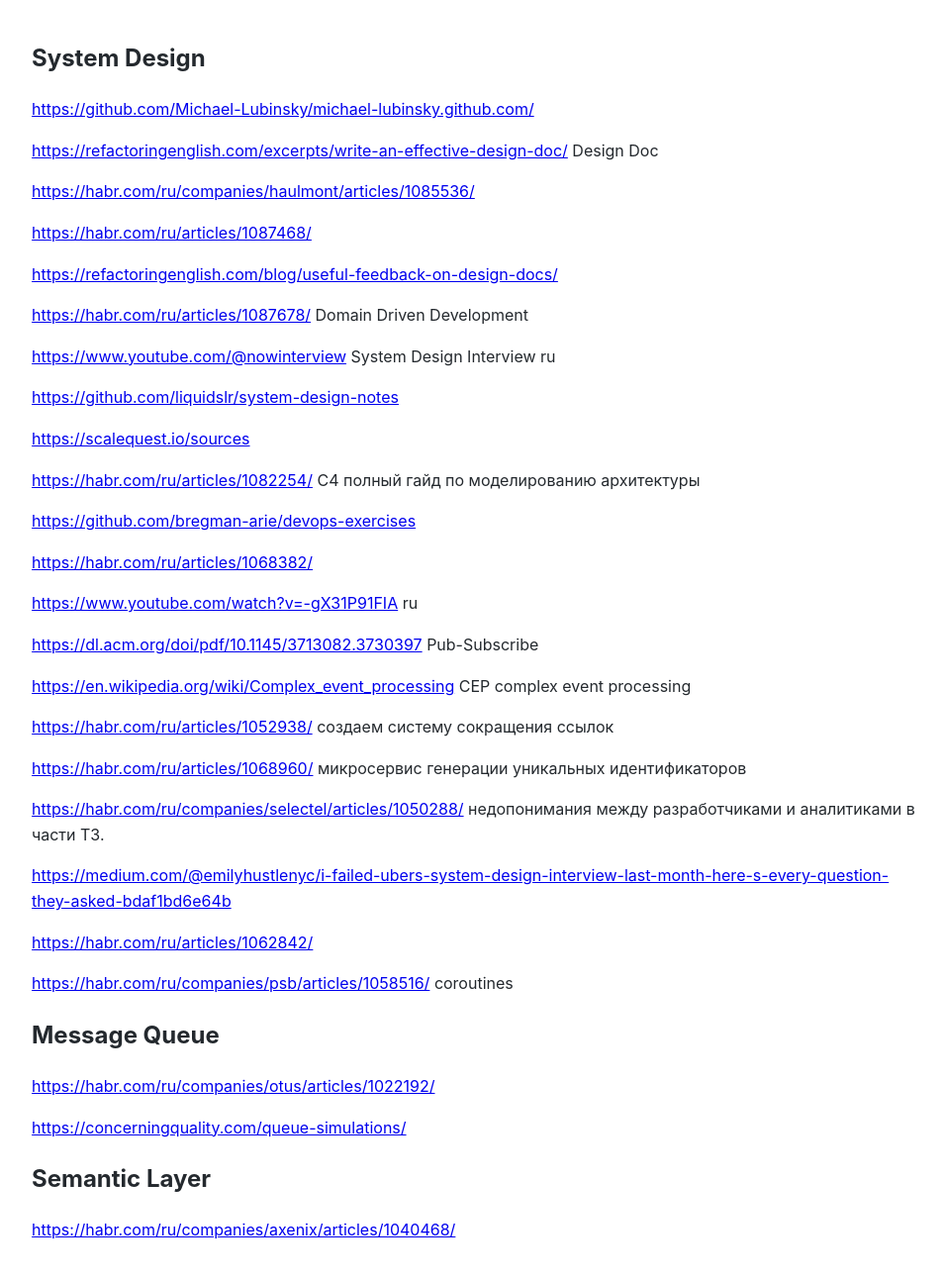
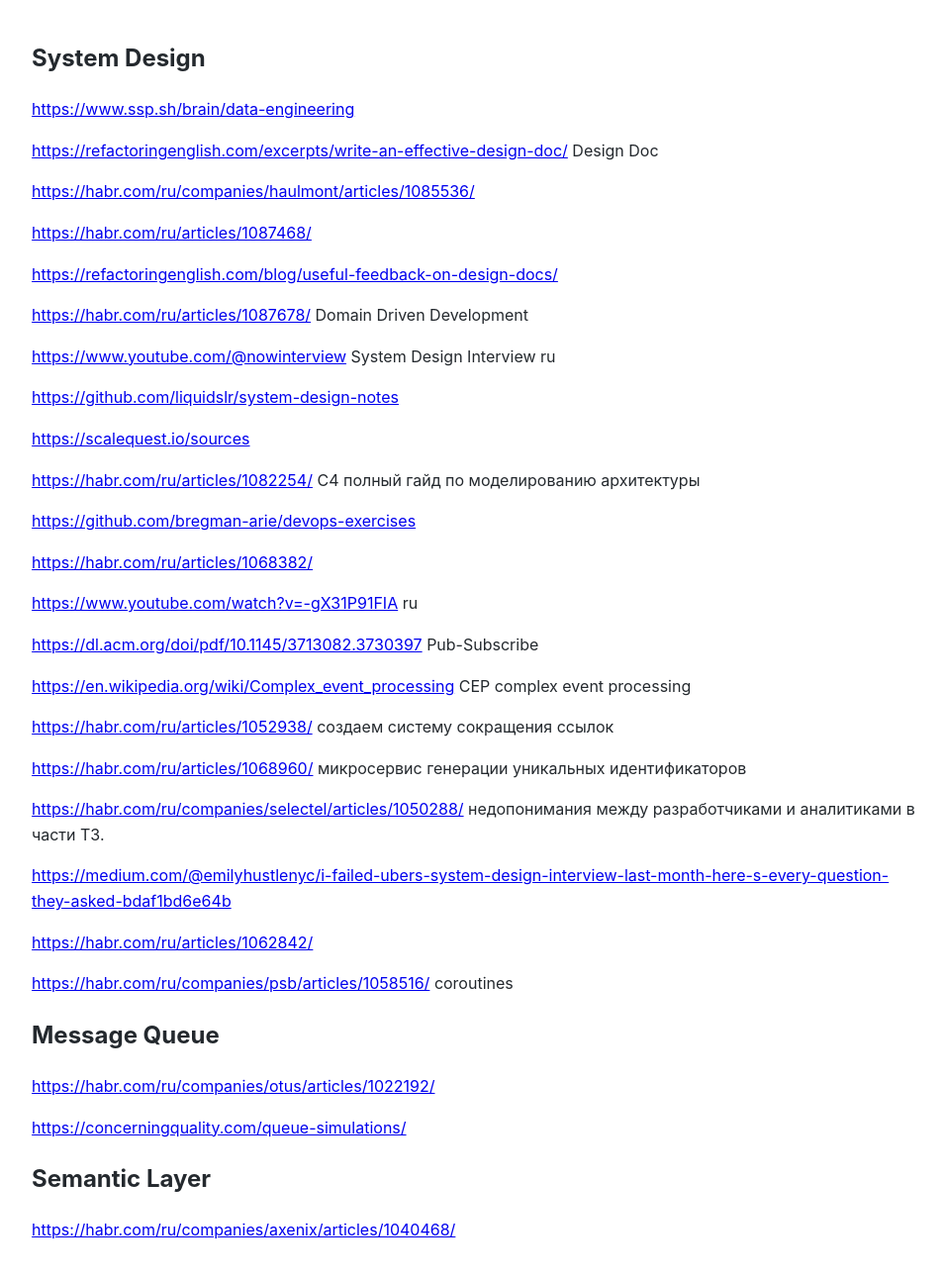
Before and after one commit to Michael-Lubinsky/michael-lubinsky.github.com, a Jekyll site: the page built from system_design/system_design.md, in a window 1280 px wide. Shown: the whole page at 99% size, without its empty margins (158-1113 px from the left). Built offline with Jekyll 4.4.1, drawn with Linux system fonts in a browser that asks for light colours; our own code applies the rules of GitHub Pages for plain Markdown files.

Commit message:
Update links in system design documentation

```diff
--- a/system_design/system_design.md
+++ b/system_design/system_design.md
@@ -1,6 +1,6 @@
 ## System Design
 
-<https://github.com/Michael-Lubinsky/michael-lubinsky.github.com/>
+<https://www.ssp.sh/brain/data-engineering>
 
 <https://refactoringenglish.com/excerpts/write-an-effective-design-doc/> Design Doc
 
```
